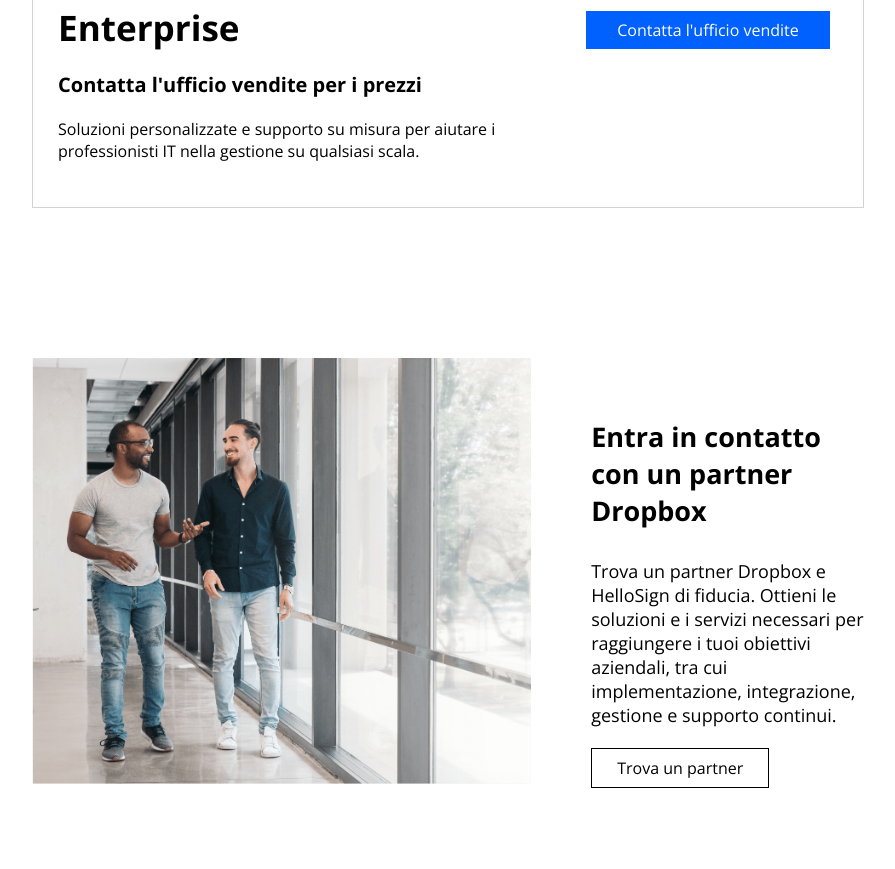
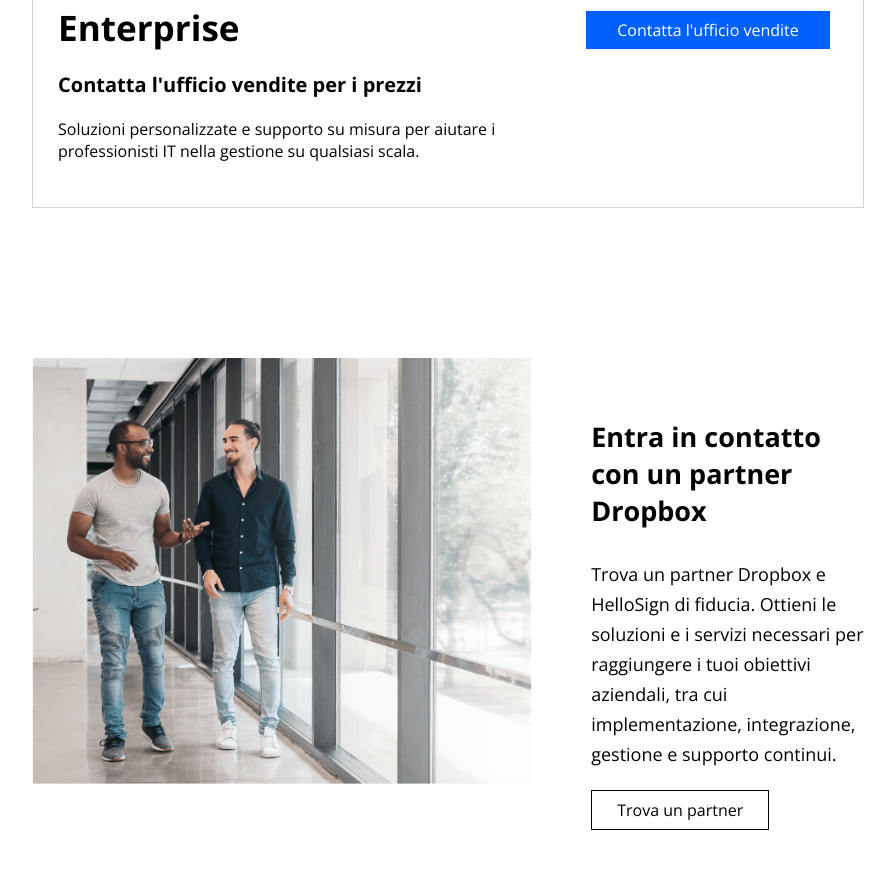
Before and after one commit to Binotz/htmlcss-dropbox, a plain HTML site: page index.html in a window 1280 px wide. Shown: the part 2693-3562 px from the top of the page, without its empty margins (192-1087 px from the left). Drawn offline with nearby package versions, Linux system fonts and the light colour scheme.

Commit message:
fixed line-height in partner section

```diff
--- a/css/style.css
+++ b/css/style.css
@@ -308,3 +308,7 @@ nav li{
     margin-bottom: 30px;
     font-size: 18px;
 }
+
+.partner-description{
+    line-height: 30px;
+}
```
